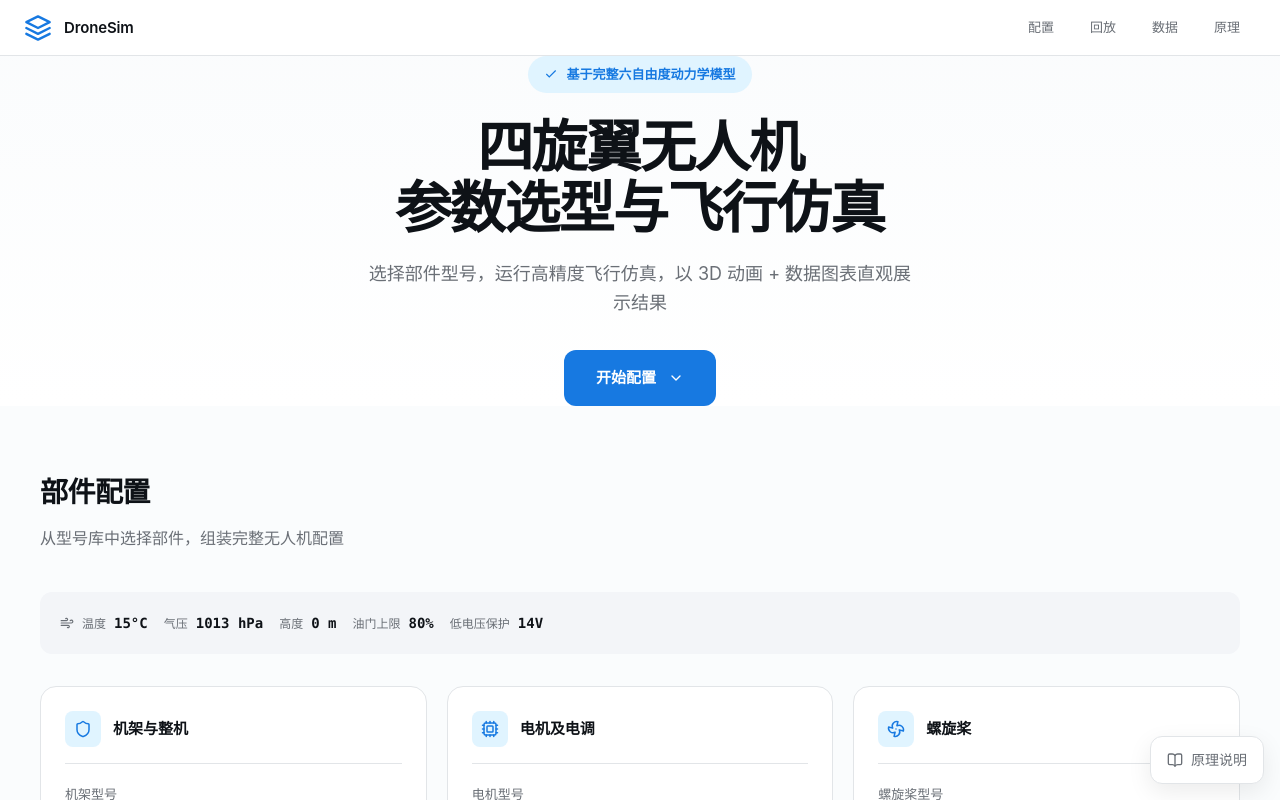
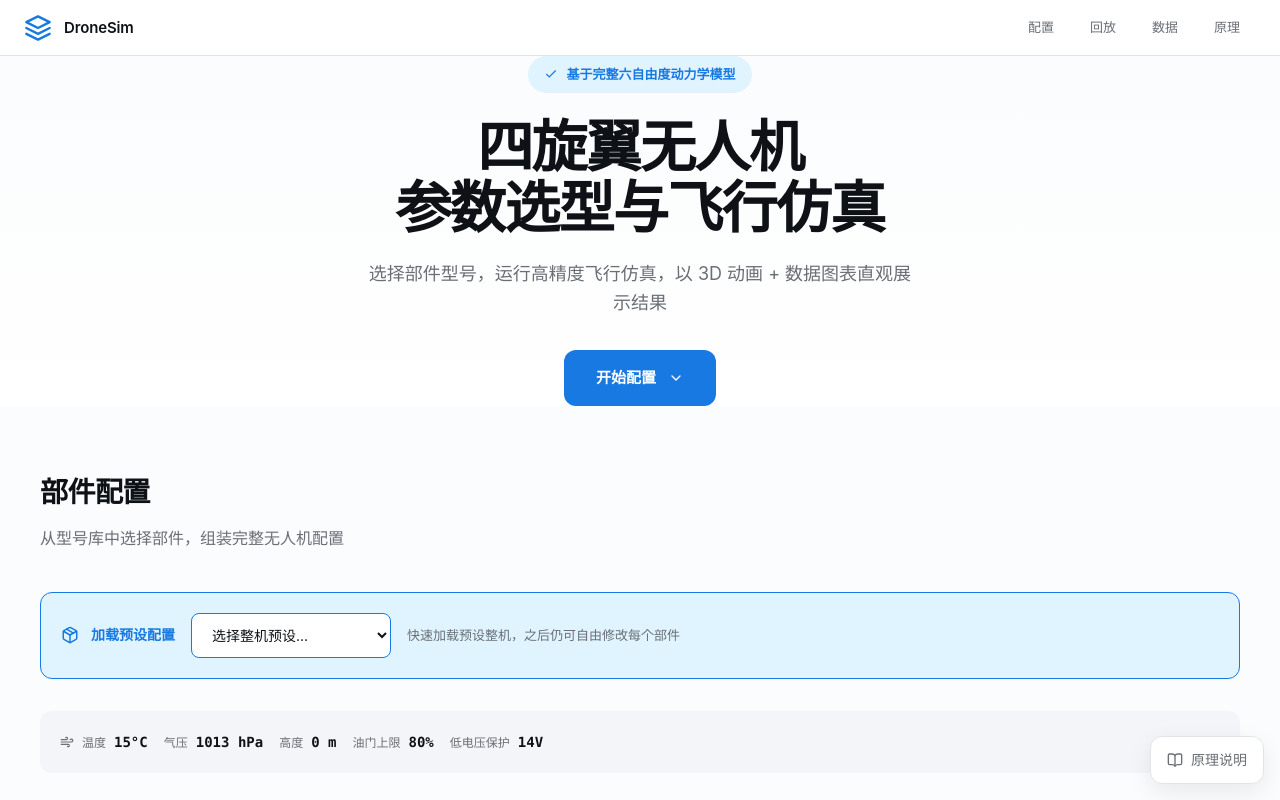
Before and after one commit to Pierre1231/drone-sim, a React (Vite) app: page / in a window 1280 px wide. Shown: the top 800 px of the page. Built offline with nearby package versions, Linux system fonts and the light colour scheme.

Commit message:
feat: add drone preset selector (整机一键配置)
- Add src/lib/presets.ts with F450 standard and pro presets
- Add preset selector bar at top of ConfigPanel
- Selecting a preset fills all component defaults + totalWeight
- User can still freely modify any component after selecting preset

```diff
--- a/src/components/ConfigPanel.tsx
+++ b/src/components/ConfigPanel.tsx
@@ -1,6 +1,8 @@
 import { useConfigStore } from '@/store/configStore'
 import { useSimStore } from '@/store/simStore'
 import { getFrames, getMotors, getPropellers, getBatteryCells, getESCs, getFrameById, getMotorById, getPropellerById, getBatteryCellById, getESCById } from '@/lib/database'
+import { getDronePresets, getPresetById } from '@/lib/presets'
+import { Package } from 'lucide-react'
 import { estimateHoverPerformance } from '@/lib/estimation'
 import type { SimConfig } from '@/lib/simulation'
 import { Play, Square, Wind, Shield, Cpu, Fan, Battery, Gauge } from 'lucide-react'
@@ -16,6 +18,7 @@ export default function ConfigPanel() {
   const propellers = getPropellers()
   const batteryCells = getBatteryCells()
   const escs = getESCs()
+  const presets = getDronePresets()
 
   // Real-time estimation
   const estimation = (() => {
@@ -50,6 +53,38 @@ export default function ConfigPanel() {
           <p style={{ fontSize: 16, color: 'var(--text-secondary)', maxWidth: 600 }}>
             从型号库中选择部件，组装完整无人机配置
           </p>
+        </div>
+
+        {/* Preset Selector */}
+        <div style={{
+          display: 'flex', alignItems: 'center', gap: 'var(--space-4)',
+          padding: 'var(--space-5)', background: 'var(--accent-subtle)',
+          borderRadius: 'var(--radius-lg)', marginBottom: 'var(--space-8)',
+          border: '1px solid var(--accent-primary)',
+        }}>
+          <div style={{ display: 'flex', alignItems: 'center', gap: 'var(--space-3)', flexShrink: 0 }}>
+            <Package size={18} style={{ color: 'var(--accent-primary)' }} />
+            <span style={{ fontSize: 14, fontWeight: 600, color: 'var(--accent-primary)' }}>加载预设配置</span>
+          </div>
+          <select
+            value=""
+            onChange={e => {
+              const preset = getPresetById(e.target.value)
+              if (preset) setConfig(preset.config)
+            }}
+            style={{
+              padding: 'var(--space-3) var(--space-4)', border: '1px solid var(--accent-primary)',
+              borderRadius: 'var(--radius-md)', fontSize: 14, background: 'var(--bg-surface)',
+              color: 'var(--text-primary)', cursor: 'pointer', fontFamily: 'var(--font-body)',
+              outline: 'none', minWidth: 200,
+            }}
+          >
+            <option value="">选择整机预设...</option>
+            {presets.map(p => <option key={p.id} value={p.id}>{p.name}</option>)}
+          </select>
+          <span style={{ fontSize: 13, color: 'var(--text-secondary)' }}>
+            快速加载预设整机，之后仍可自由修改每个部件
+          </span>
         </div>
 
         {/* Environment Parameters */}
--- /dev/null
+++ b/src/lib/presets.ts
@@ -0,0 +1,52 @@
+import type { DroneConfig } from '@/store/configStore'
+
+export interface DronePreset {
+  id: string
+  name: string
+  description: string
+  config: Partial<DroneConfig>
+}
+
+/** 预定义整机配置 —— 一键填充所有部件参数 */
+export const dronePresets: DronePreset[] = [
+  {
+    id: 'f450-standard',
+    name: 'F450 标准版',
+    description: 'DJI F450 机架 + 2212 920KV 电机 + 9450 桨',
+    config: {
+      frameId: 'f450',
+      motorId: '2212-920',
+      escId: 'esc-30a',
+      propellerId: '9450',
+      batteryCellId: 'lipo-3.7',
+      batteryCells: 4,
+      batteryCapacity: 5000,
+      batteryWeight: 450,
+      totalWeight: 1.5,
+    },
+  },
+  {
+    id: 'f450-pro',
+    name: 'F450 增强版',
+    description: 'DJI F450 机架 + 2212 1000KV 电机 + 1045 桨',
+    config: {
+      frameId: 'f450',
+      motorId: '2212-1000',
+      escId: 'esc-40a',
+      propellerId: '1045',
+      batteryCellId: 'lipo-3.7',
+      batteryCells: 4,
+      batteryCapacity: 5000,
+      batteryWeight: 450,
+      totalWeight: 1.6,
+    },
+  },
+]
+
+export function getDronePresets(): DronePreset[] {
+  return dronePresets
+}
+
+export function getPresetById(id: string): DronePreset | undefined {
+  return dronePresets.find(p => p.id === id)
+}
```
